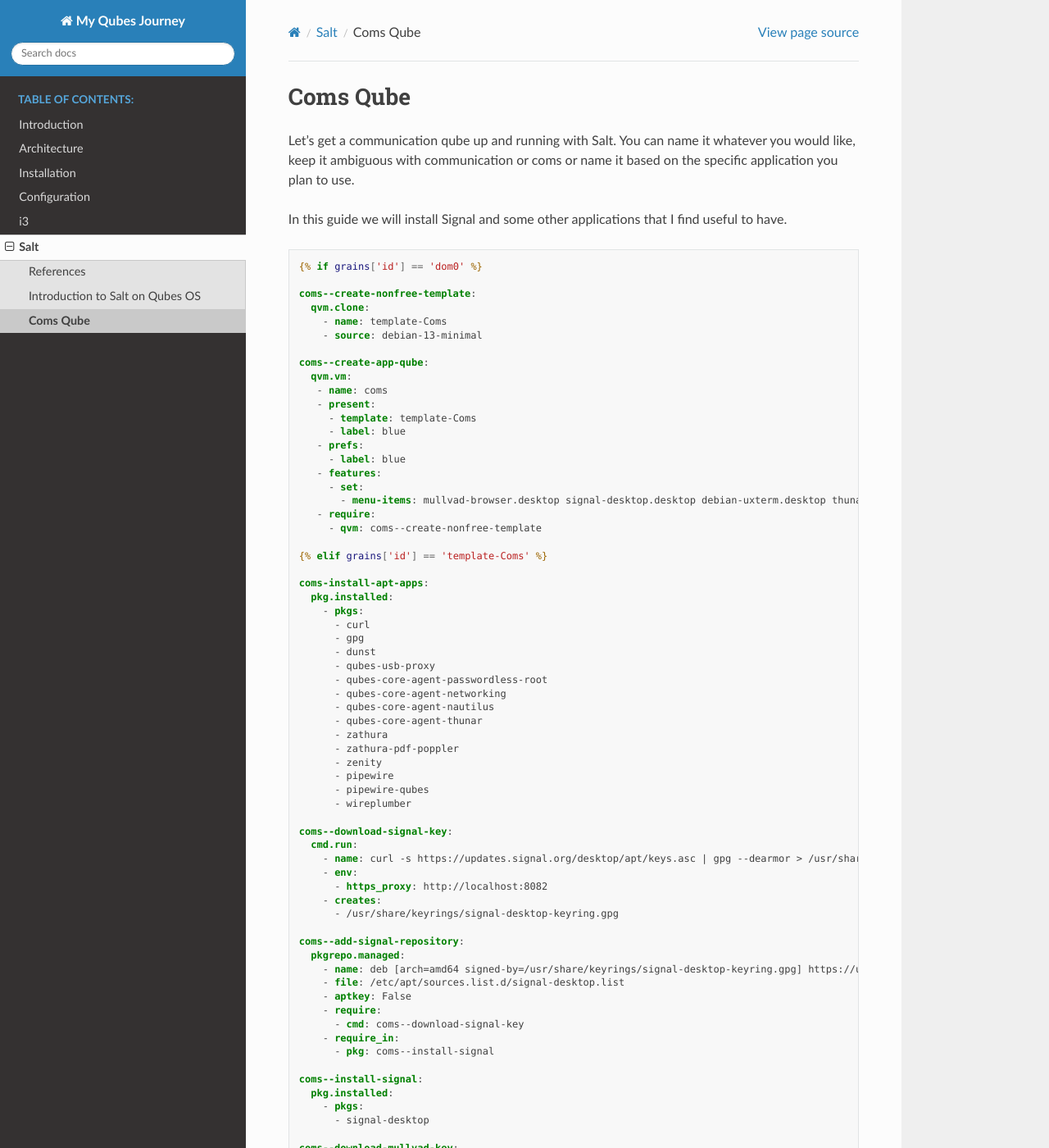
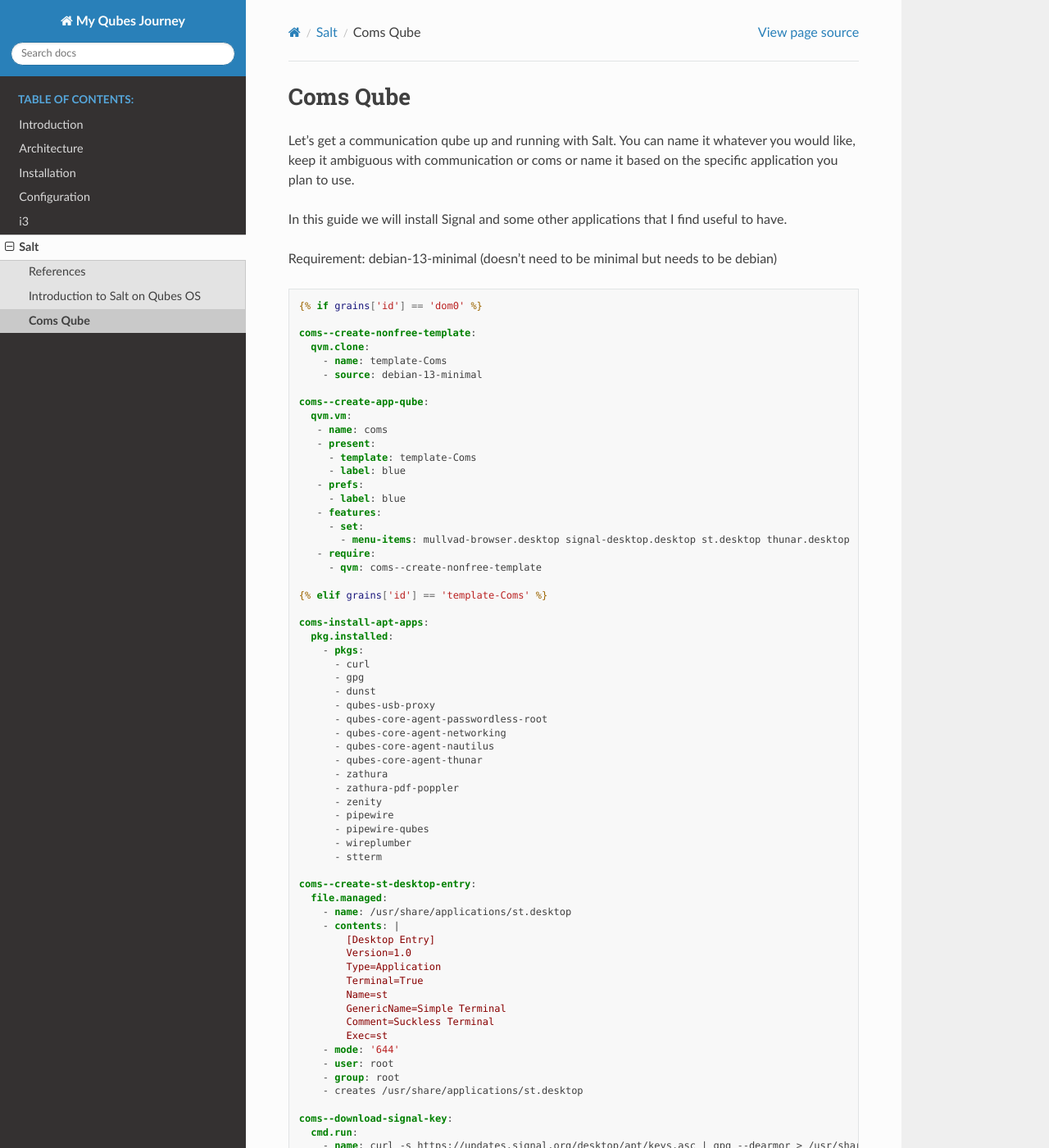
Before and after one commit to ForgottenScream/my-qubes-journey, a Sphinx documentation site: the page built from docs/source/salt/coms_qube.rst, in a window 1280 px wide and 1400 px high. Shown: the whole window at 82% size. Built offline with Sphinx 7.4.7 and the Read the Docs theme 3.1.0, drawn with Linux system fonts in a browser that asks for light colours.

Commit message:
feat: st terminal to coms qube

```diff
--- a/docs/source/salt/coms_qube.rst
+++ b/docs/source/salt/coms_qube.rst
@@ -7,6 +7,9 @@ coms or name it based on the specific application you plan to use.
 
 In this guide we will install Signal and some other applications that I find
 useful to have.
+
+Requirement: debian-13-minimal (doesn't need to be minimal but needs to be
+debian)
 
 .. code-block:: salt
 
@@ -27,7 +30,7 @@ useful to have.
          - label: blue
        - features:
          - set:
-           - menu-items: mullvad-browser.desktop signal-desktop.desktop debian-uxterm.desktop thunar.desktop
+           - menu-items: mullvad-browser.desktop signal-desktop.desktop st.desktop thunar.desktop
        - require:
          - qvm: coms--create-nonfree-template
 
@@ -50,6 +53,24 @@ useful to have.
           - pipewire
           - pipewire-qubes
           - wireplumber
+          - stterm
+
+    coms--create-st-desktop-entry:
+      file.managed:
+        - name: /usr/share/applications/st.desktop
+        - contents: |
+            [Desktop Entry]
+            Version=1.0
+            Type=Application
+            Terminal=True
+            Name=st
+            GenericName=Simple Terminal
+            Comment=Suckless Terminal
+            Exec=st
+        - mode: '644'
+        - user: root
+        - group: root
+        - creates /usr/share/applications/st.desktop
 
     coms--download-signal-key:
       cmd.run:
```
